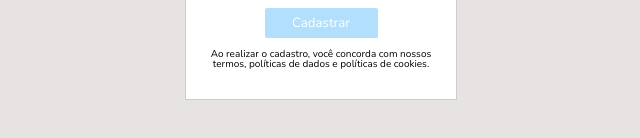
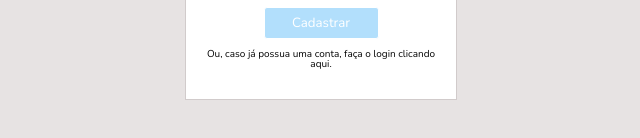
Before and after one commit to BeatrizNvz/cadastro-de-funcionarios, a plain HTML site: page html/index.html in a window 1280 px wide. Shown: the part 496-634 px from the top of the page, without its empty margins (319-959 px from the left). Drawn offline with nearby package versions, Linux system fonts and the light colour scheme.

Commit message:
adicionando paragrafo de login

```diff
--- a/html/index.html
+++ b/html/index.html
@@ -29,7 +29,7 @@
                         <input type="text" class="cadastro" id="permissao" placeholder="Permissão">
                     </form>
                     <button type="button" class="botao caixa__formulario link_secundario">Cadastrar</button>
-                    <p>Ao realizar o cadastro, você concorda com nossos termos, políticas de dados e políticas de cookies.</p>
+                    <p>Ou, caso já possua uma conta, faça o login clicando <strong>aqui.</strong></p>
                 </li>
             </ul>
         </div>
```
